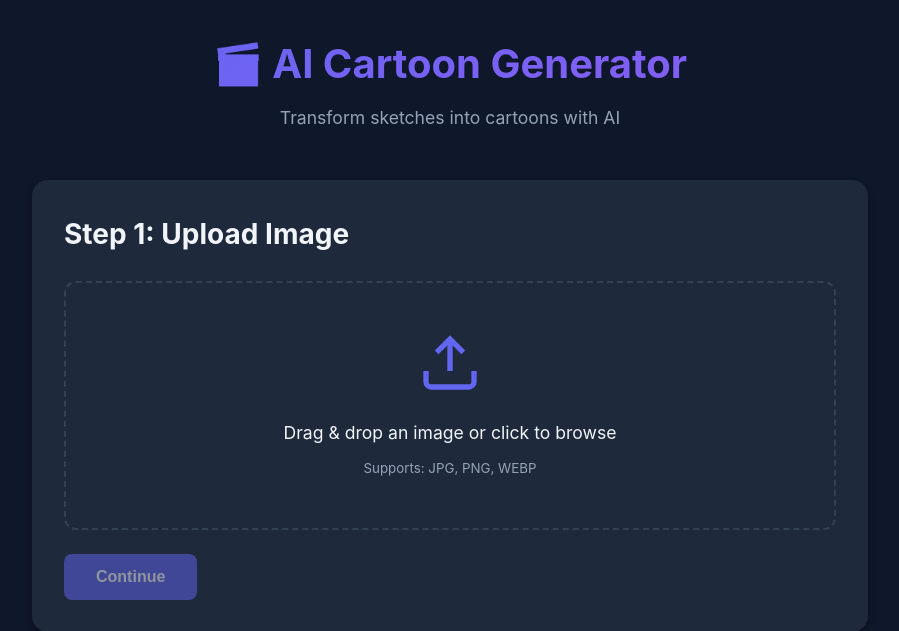
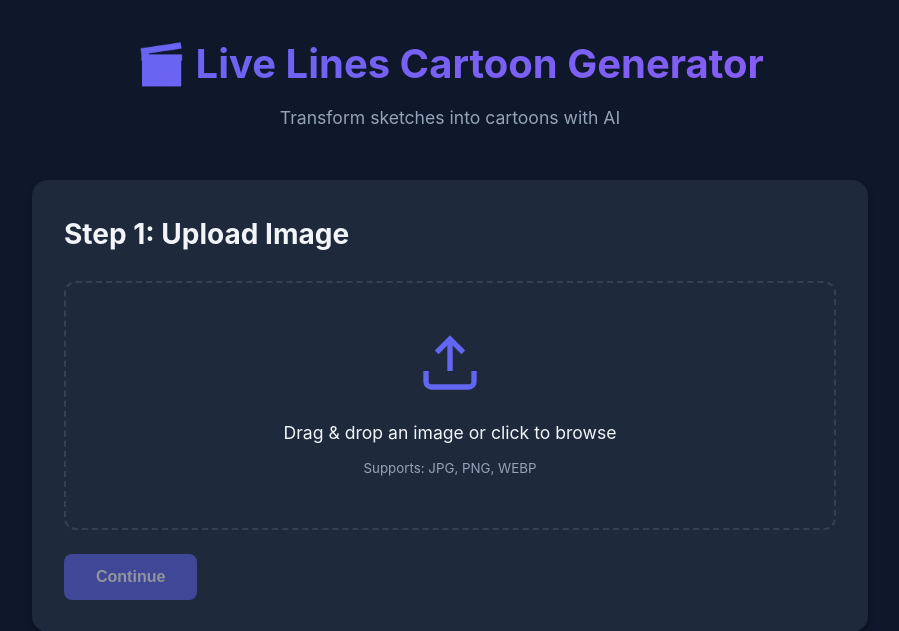
Before and after one commit to emirhansarioglu/AI_Engine_Hackathon, a FastAPI app: page / in a window 1280 px wide. Shown: the top 631 px of the page, without its empty margins (190-1089 px from the left). Run offline with FastAPI, Linux system fonts and the light colour scheme.

Commit message:
changes in UI

```diff
--- a/pipeline/video_pipeline.py
+++ b/pipeline/video_pipeline.py
@@ -29,7 +29,6 @@ class VideoPipeline:
 
         # Services will be initialized when needed
         self.runware_service = None
-        self.mirelo_service = None
 
     async def _init_runware_service(self):
         """Initialize Runware service"""
@@ -91,7 +90,7 @@ class VideoPipeline:
                 raise Exception(f"Runware video generation failed: {video_result.get('error')}")
 
             # ========================================
-            # STEP 2: Download Video (optional but recommended)
+            # STEP 2: Download Video
             # ========================================
             if Config.AUTO_DOWNLOAD_VIDEOS:
                 self.logger.info(f"[{job_id}] Step 2: Downloading video")
--- a/templates/index.html
+++ b/templates/index.html
@@ -9,7 +9,7 @@
 <body>
     <div class="container">
         <header>
-            <h1>🎬 AI Cartoon Generator</h1>
+            <h1>🎬 Live Lines Cartoon Generator</h1>
             <p>Transform sketches into cartoons with AI</p>
         </header>
 
```
